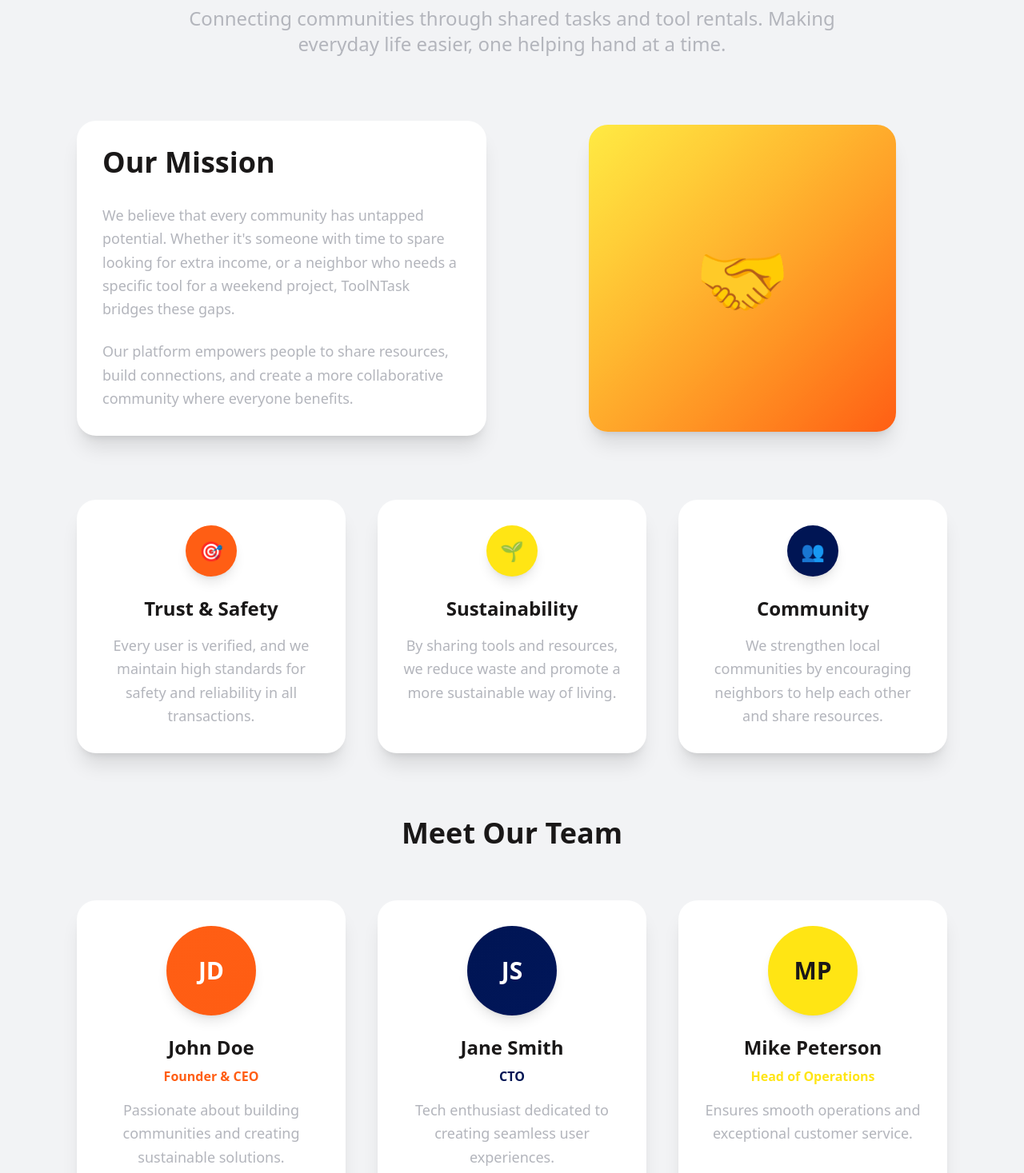
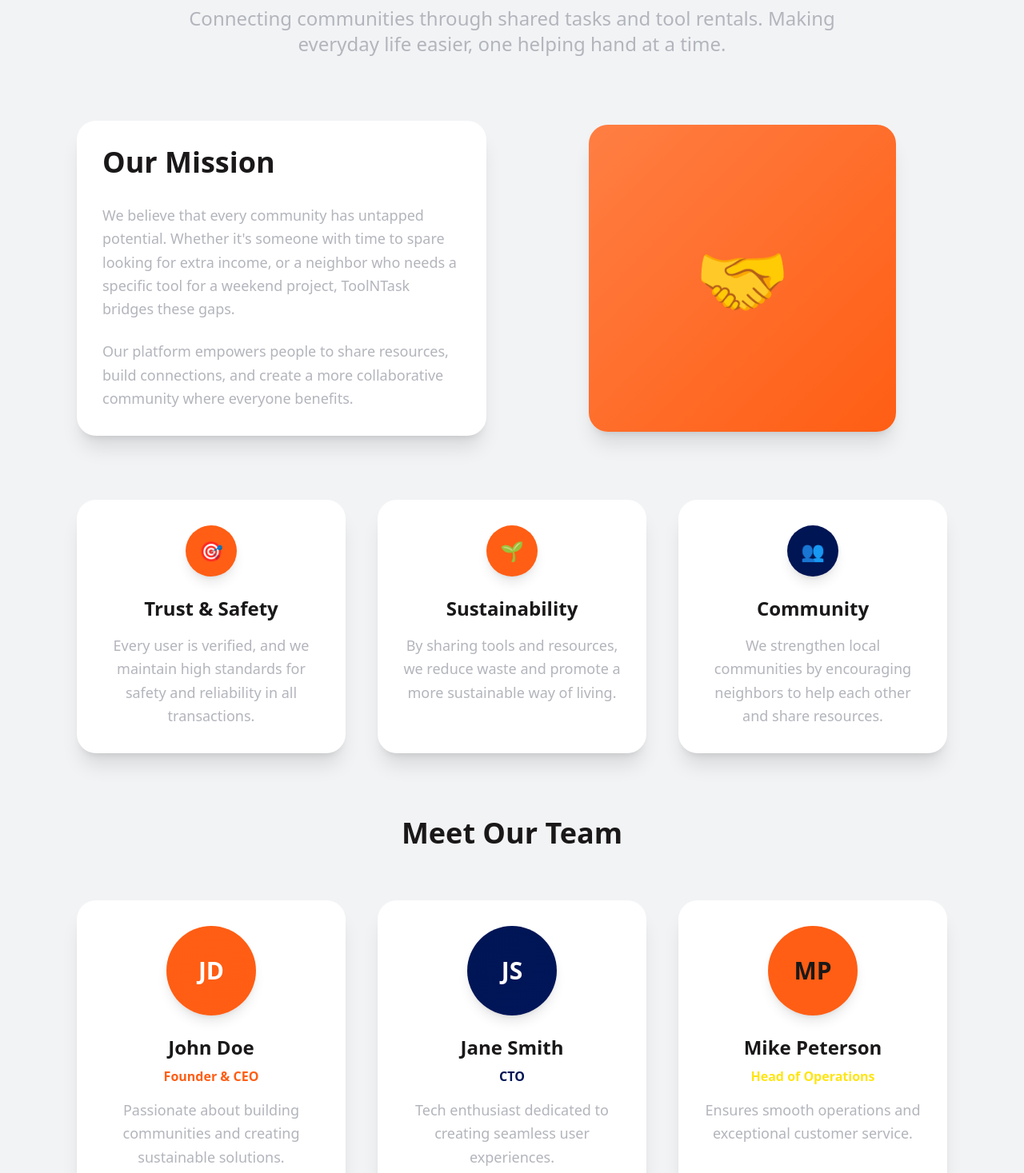
Before and after one commit to SeneshFitzroy/ToolnTask, a Next.js app: page /About in a window 1280 px wide. Shown: the part 230-1697 px from the top of the page at 80% size. Built offline with nearby package versions, Linux system fonts and the light colour scheme.

Commit message:
feat: Enhanced pages/About.tsx,  - Detailed changes: diff --git a/pages/About.tsx b/pages/About.tsx ind... at 01:58 PM +0530, July 03, 2025

```diff
--- a/pages/About.tsx
+++ b/pages/About.tsx
@@ -43,7 +43,7 @@ export default function About() {
               </p>
             </div>
             <div className="flex justify-center">
-              <div className="w-64 h-64 sm:w-80 sm:h-80 lg:w-96 lg:h-96 rounded-3xl flex items-center justify-center shadow-xl relative overflow-hidden" style={{ background: 'linear-gradient(135deg, #FFE514 0%, #FF5E14 100%)' }}>
+              <div className="w-64 h-64 sm:w-80 sm:h-80 lg:w-96 lg:h-96 rounded-3xl flex items-center justify-center shadow-xl relative overflow-hidden" style={{ background: 'linear-gradient(135deg, #FF5E14 0%, #FF5E14 100%)' }}>
                 <div className="absolute inset-0 bg-gradient-to-br from-white/20 to-transparent"></div>
                 <span className="text-6xl sm:text-7xl lg:text-8xl relative z-10">🤝</span>
               </div>
@@ -64,7 +64,7 @@ export default function About() {
             </div>
 
             <div className="p-8 rounded-3xl shadow-xl text-center hover:scale-105 transition-all duration-300" style={{ backgroundColor: '#FFFFFF' }}>
-              <div className="w-16 h-16 rounded-full flex items-center justify-center mx-auto mb-6 shadow-lg" style={{ backgroundColor: '#FFE514' }}>
+              <div className="w-16 h-16 rounded-full flex items-center justify-center mx-auto mb-6 shadow-lg" style={{ backgroundColor: '#FF5E14' }}>
                 <span className="text-2xl">🌱</span>
               </div>
               <h3 className="text-xl sm:text-2xl font-bold mb-4" style={{ color: '#1A1818' }}>Sustainability</h3>
@@ -113,7 +113,7 @@ export default function About() {
               </div>
 
               <div className="p-8 rounded-3xl shadow-xl hover:scale-105 transition-all duration-300" style={{ backgroundColor: '#FFFFFF' }}>
-                <div className="w-24 h-24 sm:w-28 sm:h-28 rounded-full mx-auto mb-6 flex items-center justify-center shadow-lg" style={{ backgroundColor: '#FFE514' }}>
+                <div className="w-24 h-24 sm:w-28 sm:h-28 rounded-full mx-auto mb-6 flex items-center justify-center shadow-lg" style={{ backgroundColor: '#FF5E14' }}>
                   <span className="text-2xl sm:text-3xl font-bold" style={{ color: '#1A1818' }}>MP</span>
                 </div>
                 <h3 className="text-xl sm:text-2xl font-bold mb-2" style={{ color: '#1A1818' }}>Mike Peterson</h3>
```
